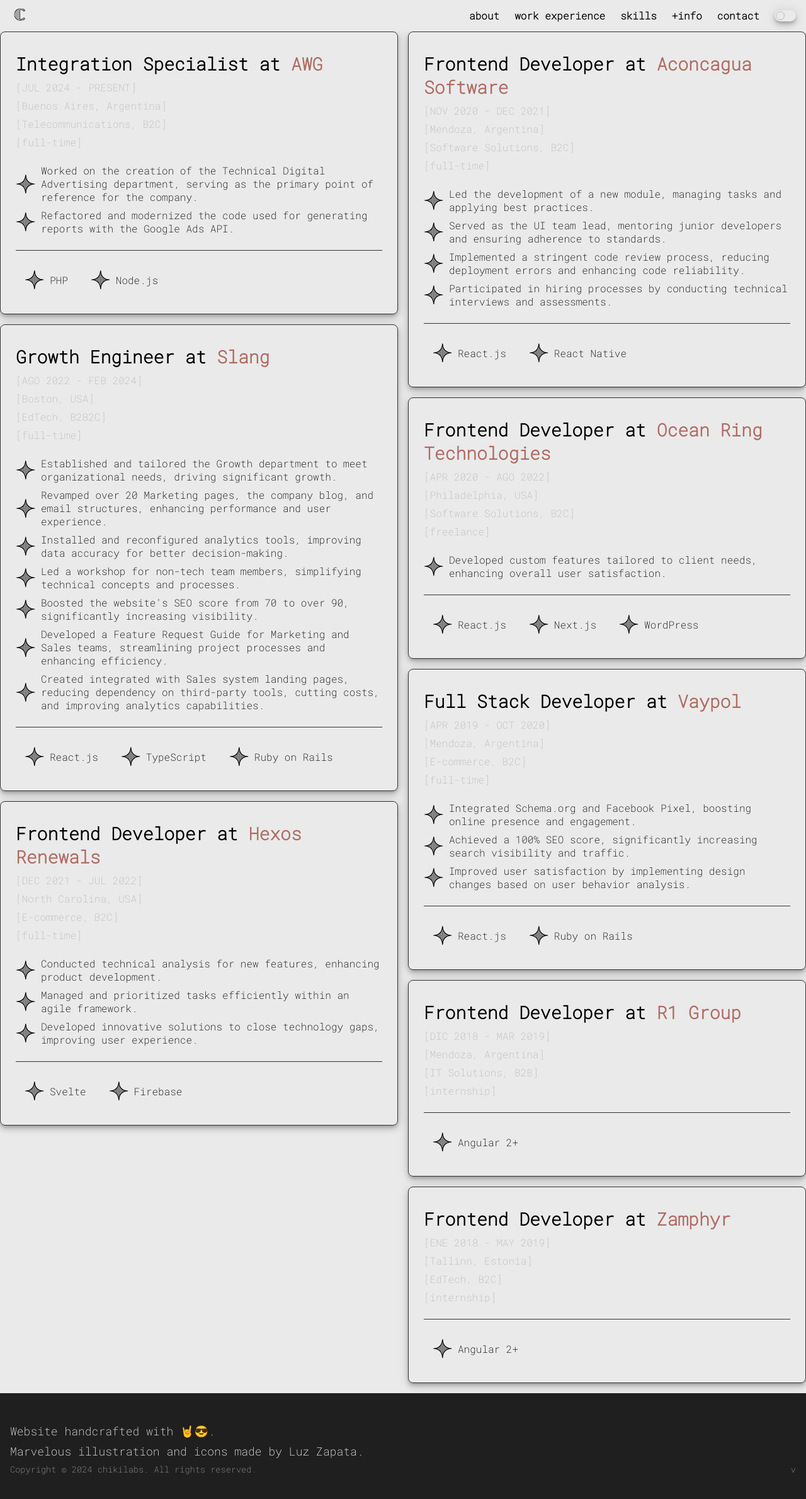
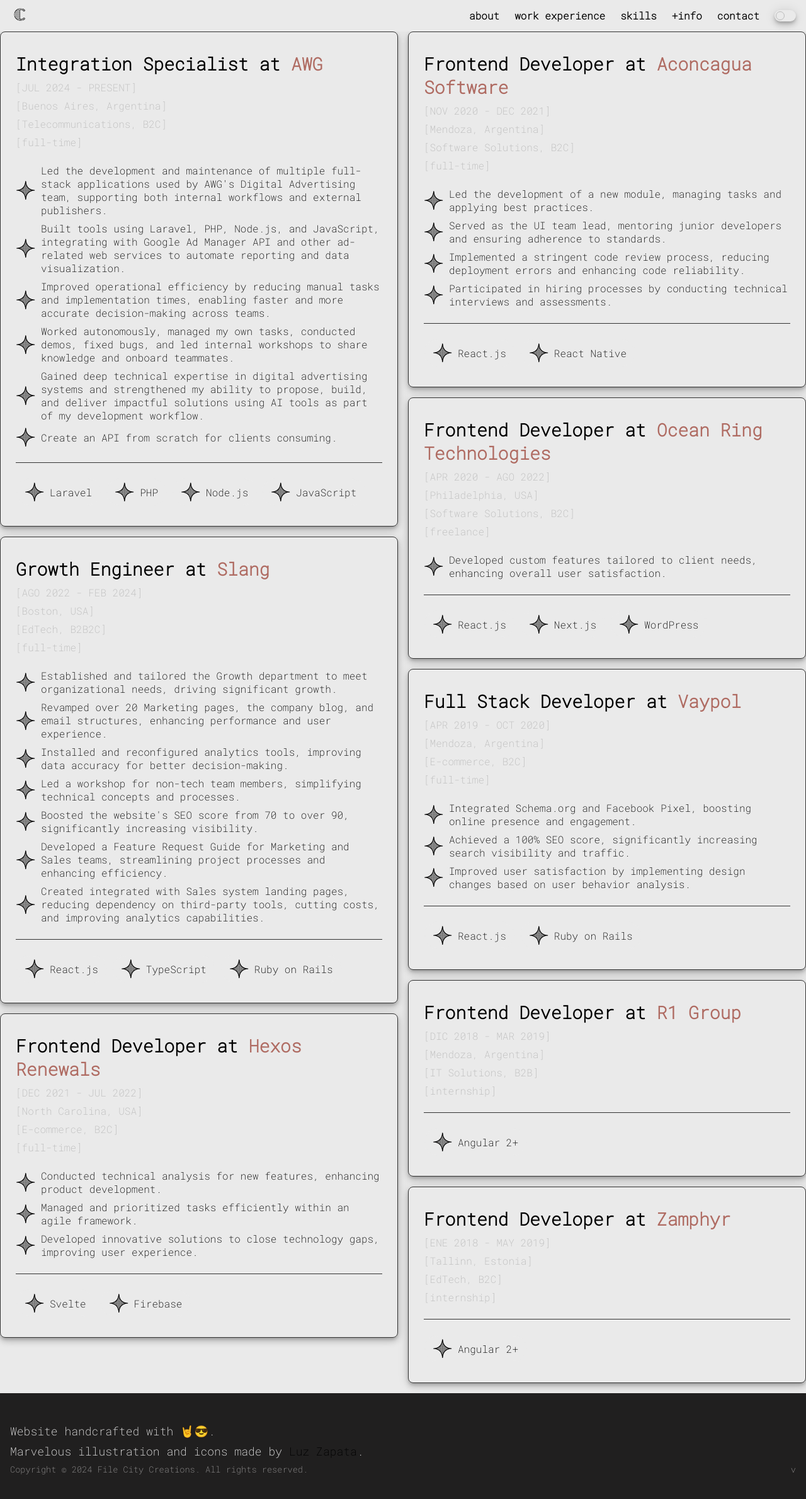
Before and after one commit to zetadeceleste/portfolio-ui, a Next.js app: page /work-experience/ExperienceWrapper in a window 1280 px wide. Shown: the top 2380 px of the page at 63% size. Built offline with nearby package versions, Linux system fonts and the light colour scheme.

Commit message:
Update texts / Add Link to Luz's portfolio

```diff
--- a/constants/experienceList.ts
+++ b/constants/experienceList.ts
@@ -13,13 +13,30 @@
     current: true,
     accomplishments: [
       {
-        text: 'Worked on the creation of the Technical Digital Advertising department, serving as the primary point of reference for the company.',
+        text: "Led the development and maintenance of multiple full-stack applications used by AWG's Digital Advertising team, supporting both internal workflows and external publishers.",
       },
       {
-        text: 'Refactored and modernized the code used for generating reports with the Google Ads API.',
+        text: 'Built tools using Laravel, PHP, Node.js, and JavaScript, integrating with Google Ad Manager API and other ad-related web services to automate reporting and data visualization.',
+      },
+      {
+        text: 'Improved operational efficiency by reducing manual tasks and implementation times, enabling faster and more accurate decision-making across teams.',
+      },
+      {
+        text: 'Worked autonomously, managed my own tasks, conducted demos, fixed bugs, and led internal workshops to share knowledge and onboard teammates.',
+      },
+      {
+        text: 'Gained deep technical expertise in digital advertising systems and strengthened my ability to propose, build, and deliver impactful solutions using AI tools as part of my development workflow.',
+      },
+      {
+        text: 'Create an API from scratch for clients consuming.',
       },
     ],
-    mainTechStack: [{ text: 'PHP' }, { text: 'Node.js' }],
+    mainTechStack: [
+      { text: 'Laravel' },
+      { text: 'PHP' },
+      { text: 'Node.js' },
+      { text: 'JavaScript' },
+    ],
   },
   {
     role: 'Growth Engineer',
--- a/layouts/Footer/index.tsx
+++ b/layouts/Footer/index.tsx
@@ -1,4 +1,5 @@
 import getConfig from 'next/config'
+import Link from 'next/link'
 
 import FlexWrapper from '../../components/FlexWrapper'
 
@@ -17,14 +18,20 @@
       <FlexWrapper className={styles.wrapper}>
         <FlexWrapper>
           <p>Website handcrafted with 🤘😎.</p>
-          <p>Marvelous illustration and icons made by Luz Zapata.</p>
+          <p>
+            Marvelous illustration and icons made by{' '}
+            <Link href="https://www.behance.net/luzzapata2" target="_blank">
+              Luz Zapata
+            </Link>
+            .
+          </p>
         </FlexWrapper>
         <FlexWrapper
           flexDirection="column-to-row"
           justifyContent="space-between"
         >
           <small>
-            Copyright © {currentYear} chikilabs. All rights reserved.
+            Copyright © {currentYear} File City Creations. All rights reserved.
           </small>
           <small>v{publicRuntimeConfig.version}</small>
         </FlexWrapper>
```
Also changed, not shown: constants/skillList.ts (+8 -2 lines).
